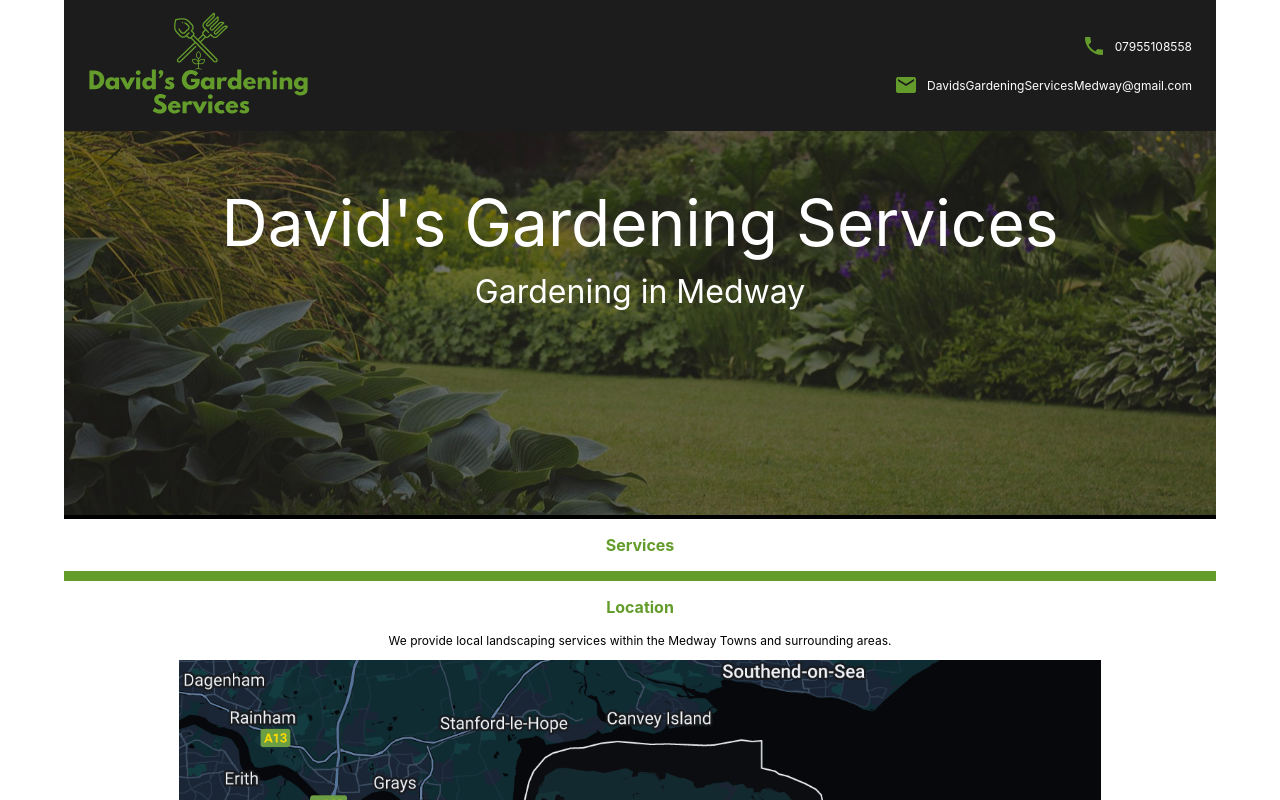
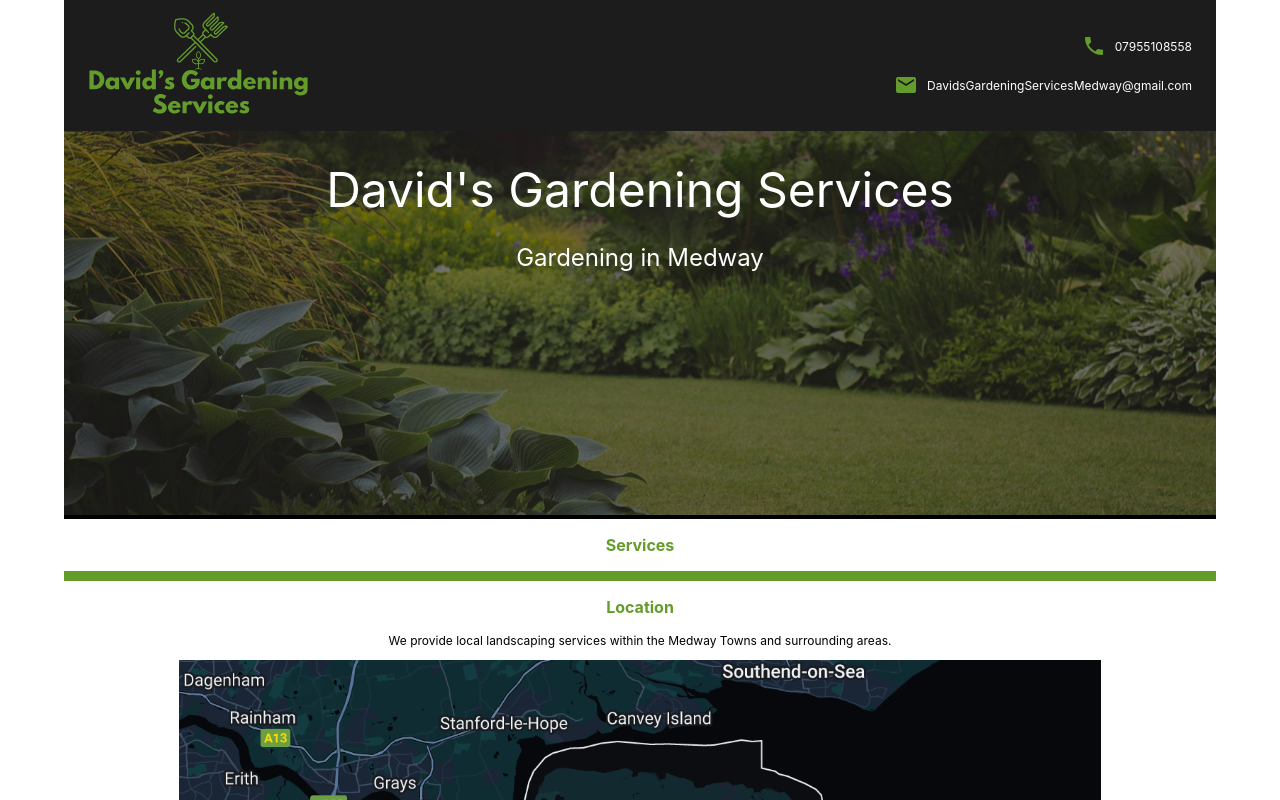
Before and after one commit to davidsgardeningservices/davidsgardeningservices.github.io, a React (Create React App) app: page / in a window 1280 px wide. Shown: the top 800 px of the page. Built offline with nearby package versions, Linux system fonts and the light colour scheme.

Commit message:
text over image

```diff
--- a/src/App.css
+++ b/src/App.css
@@ -24,24 +24,18 @@
 
 .homepage-picture-header {
     position: absolute;
-    top: 15%;
+    margin-top: 20vmin;
+    top: 0;
     left: 0;
     right: 0;
     margin-inline: auto;
     width: 100%;
     color: white;
-    font-size: 8vmin;
+    font-size: 6vmin;
 }
 
 .homepage-picture-text {
-    position: absolute;
-    top: 30%;
-    left: 0;
-    right: 0;
-    margin-inline: auto;
-    width: 100%;
-    color: white;
-    font-size: 4vmin;
+    font-size: 3vmin;
 }
 
 #homepage-services {
--- a/src/App.tsx
+++ b/src/App.tsx
@@ -19,8 +19,8 @@ function App() {
         <NewNavBar />
         <div className='homepage-picture'>
           <img src={garden} alt="" />
-          <p className='homepage-picture-header'>David's Gardening Services</p>
-          <p className='homepage-picture-text'>Gardening in Medway</p>
+          <p className='homepage-picture-header'>David's Gardening Services
+            <br /><span className='homepage-picture-text'>Gardening in Medway</span></p>
         </div>
         <div id='homepage-services'>
           <Services />
```
